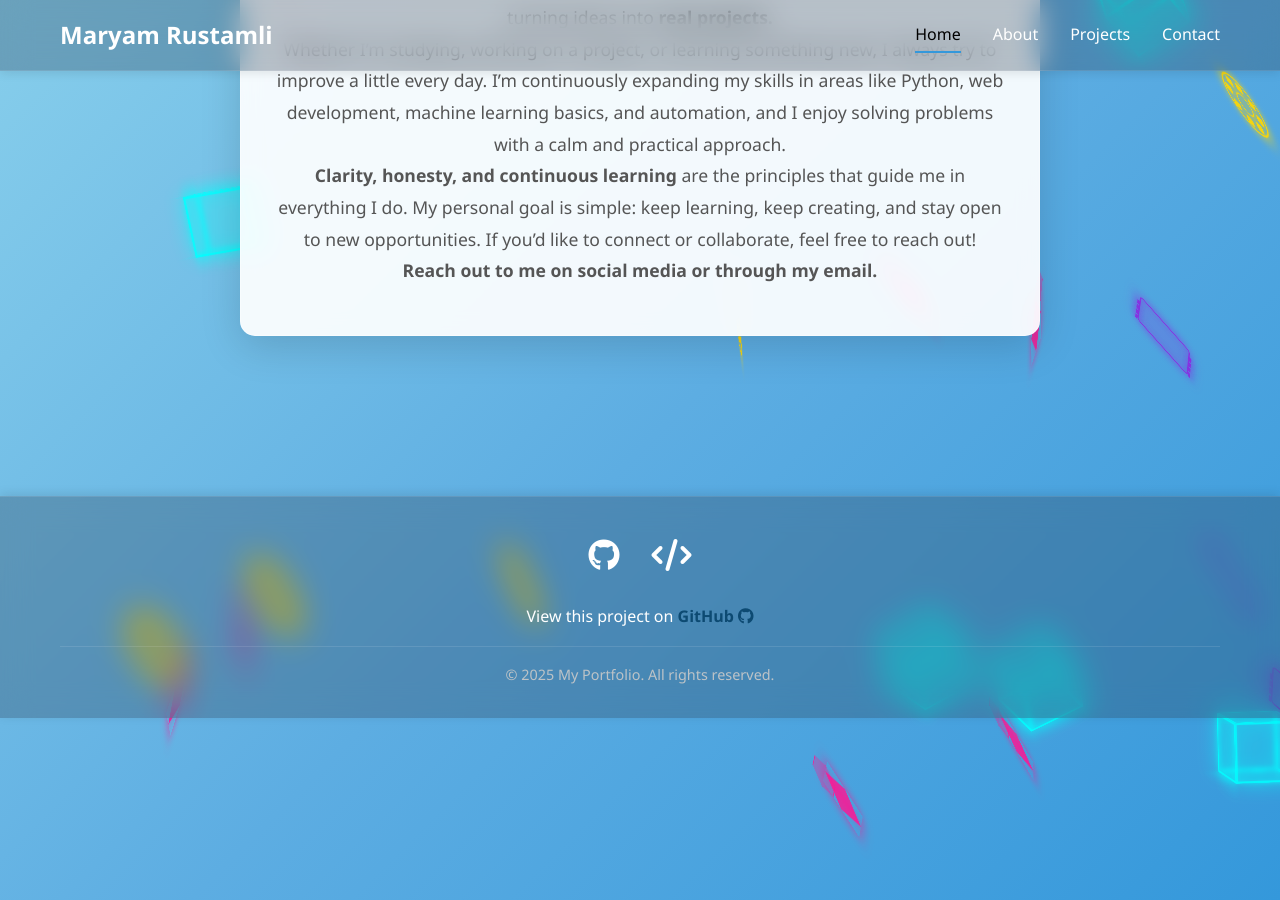
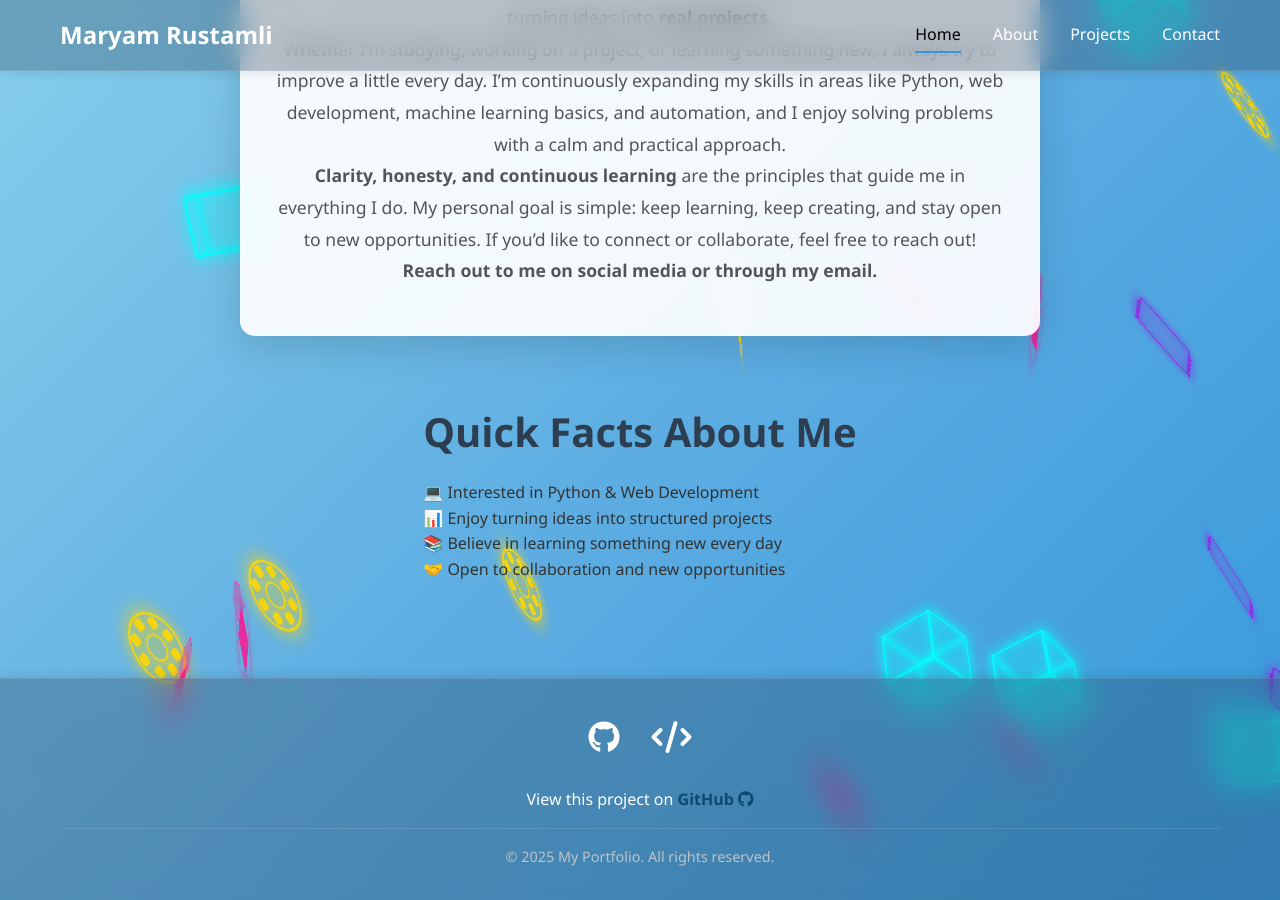
Before and after one commit to maryrustamli24-wq/site1101, a Jekyll site: the page built from index.html, in a window 1280 px wide and 900 px high, scrolled down 592 px. Built offline with Jekyll 4.4.1, drawn with Linux system fonts in a browser that asks for light colours.

Commit message:
Add quick fact about me

```diff
--- a/index.html
+++ b/index.html
@@ -80,6 +80,23 @@ title: Home
                 </div>
             </div>
         </section>
+         <!-- Quick Facts Section -->
+         <section class="quick-facts-section">
+            <div class="hero-container">
+                <div class="quick-facts-content">
+                    <h2 class="intro-title">Quick Facts About Me</h2>
+                    <ul class="quick-facts-list">
+                        <li>💻 Interested in Python & Web Development</li>
+                        <li>📊 Enjoy turning ideas into structured projects</li>
+                        <li>📚 Believe in learning something new every day</li>
+                        <li>🤝 Open to collaboration and new opportunities</li>
+                    </ul>
+                    <p class="typing-text">
+                        <span id="typing"></span>
+                    </p>
+                </div>
+            </div>
+        </section>
     </main>
 
     <!-- Footer -->
```
